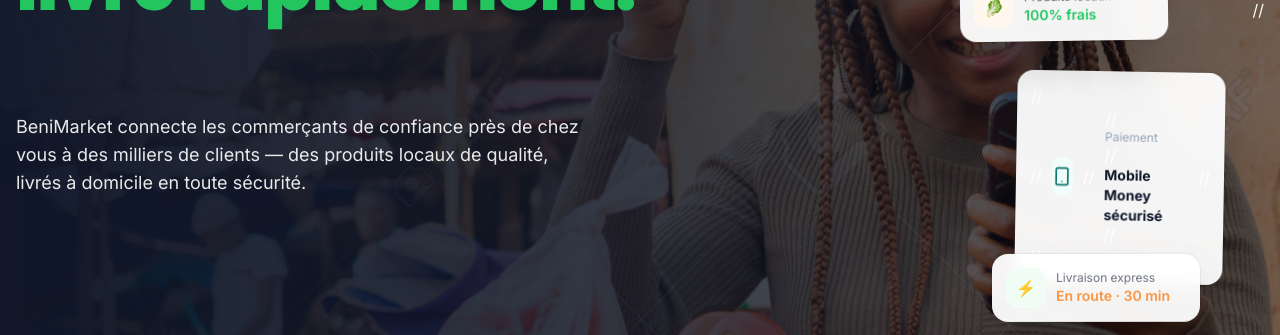
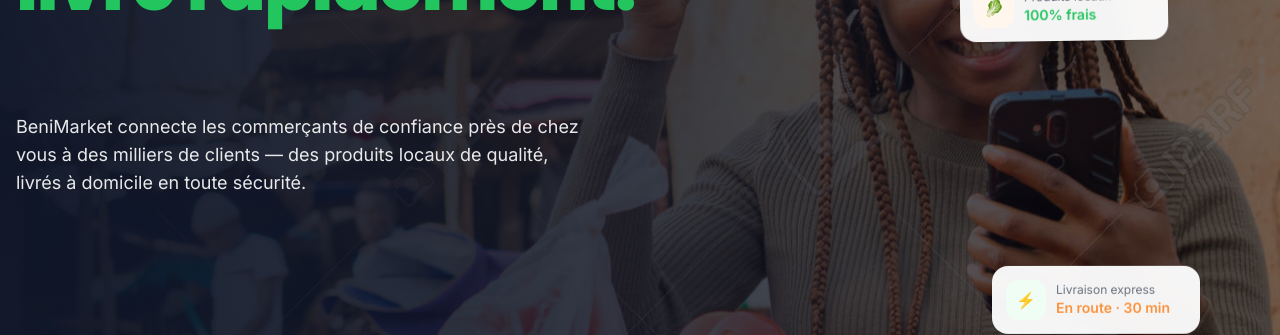
Before and after one commit to Hostine12/beniMarket-front, a React (Vite) app: page / in a window 1280 px wide. Shown: the part 399-734 px from the top of the page. Built offline with nearby package versions, Linux system fonts and the light colour scheme; no server answers.

Commit message:
Refactor Hero section with floating animations

```diff
--- a/src/components/home/Hero.jsx
+++ b/src/components/home/Hero.jsx
@@ -136,15 +136,7 @@
 
         {/* ================= CARTES FLOTTANTES RESTAURÉES ================= */}
         <div className="hidden lg:block relative">
-          // <FloatingCard delay={0} className="pointer-events-none absolute right-10 top-20 w-52 rounded-2xl bg-white/95 p-3.5 shadow-2xl ring-1 ring-ink-900/5 backdrop-blur">
-          //   <div className="flex items-center gap-2.5">
-          //     <span className="grid h-10 w-10 place-items-center rounded-xl bg-teal-50 text-teal-700"><Smartphone size={20}/></span>
-          //     <div className="leading-tight">
-          //       <p className="text-xs text-ink-400">Paiement</p>
-          //       <p className="text-sm font-bold text-ink-900">Mobile Money sécurisé</p>
-          //     </div>
-          //   </div>
-          // </FloatingCard>
+
 
           <FloatingCard delay={0.8} className="pointer-events-none absolute right-10 bottom-20 w-52 rounded-2xl bg-white/95 p-3.5 shadow-2xl ring-1 ring-ink-900/5 backdrop-blur">
             <div className="flex items-center gap-2.5">
```
